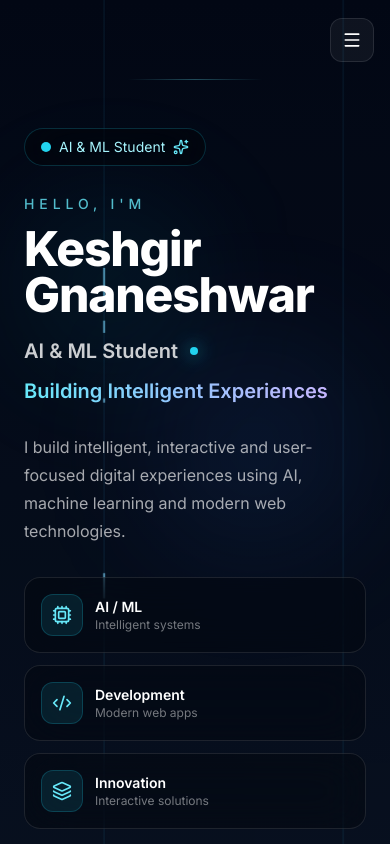
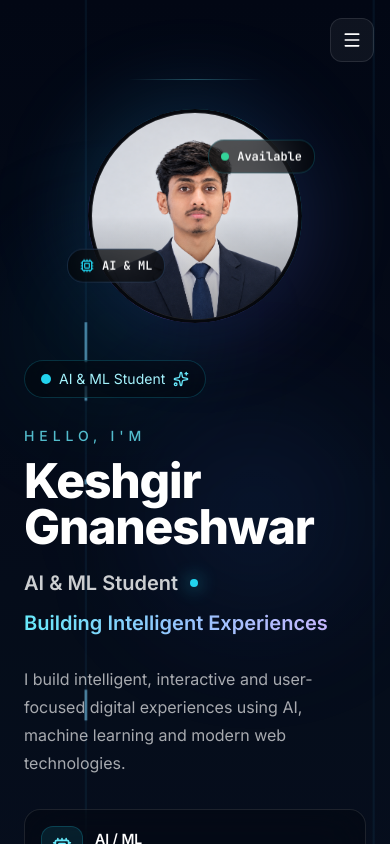
Before and after one commit to Gnaneshwarspidey/Portfolio, a React (Vite) app: page / in a window 390 px wide. Shown: the top 844 px of the page. Built offline with nearby package versions, Linux system fonts and the light colour scheme.

Commit message:
fix: show profile photo on mobile in hero section

```diff
--- a/src/sections/Hero.jsx
+++ b/src/sections/Hero.jsx
@@ -31,8 +31,8 @@ export function Hero() {
       <div className="absolute right-[8%] top-[30%] z-[1] h-52 w-52 rounded-full bg-blue-500/10 blur-3xl pointer-events-none" />
 
       {/* Content — two column */}
-      <div className="relative z-[3] mx-auto flex min-h-screen max-w-7xl items-center px-6 pb-20 pt-32 sm:px-8 lg:px-12">
-        <div className="grid w-full grid-cols-1 items-center gap-12 lg:grid-cols-2">
+      <div className="relative z-[3] mx-auto flex min-h-screen max-w-7xl items-center px-6 pb-20 pt-28 sm:px-8 lg:px-12">
+        <div className="grid w-full grid-cols-1 items-center gap-10 lg:grid-cols-2">
 
           {/* LEFT — text */}
           <motion.div
@@ -154,7 +154,7 @@ export function Hero() {
             initial={{ opacity: 0, x: 60 }}
             animate={{ opacity: 1, x: 0 }}
             transition={{ duration: 0.9, ease: [0.16, 1, 0.3, 1], delay: 0.3 }}
-            className="hidden lg:flex items-center justify-center"
+            className="flex items-center justify-center order-first lg:order-last"
           >
             <div className="relative">
               {/* Outer glow ring */}
@@ -172,7 +172,7 @@ export function Hero() {
               <div className="absolute -inset-[3px] rounded-full bg-dark-950" style={{ borderRadius: "50%" }} />
 
               {/* Photo */}
-              <div className="relative h-80 w-80 overflow-hidden rounded-full border border-white/10 xl:h-96 xl:w-96">
+              <div className="relative h-52 w-52 overflow-hidden rounded-full border border-white/10 sm:h-64 sm:w-64 xl:h-96 xl:w-96">
                 <img
                   src={profileImg}
                   alt={PERSONAL_INFO.name}
```
